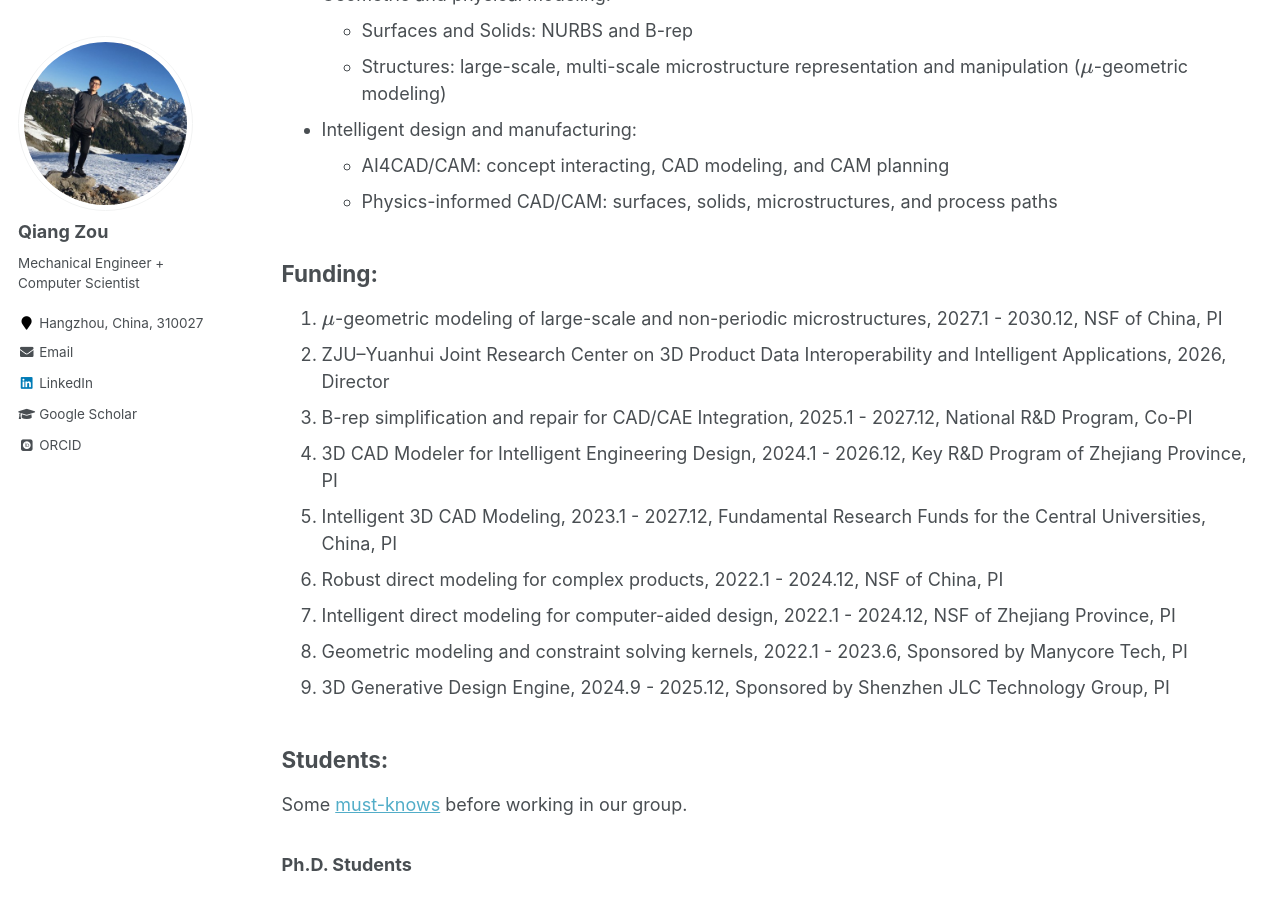
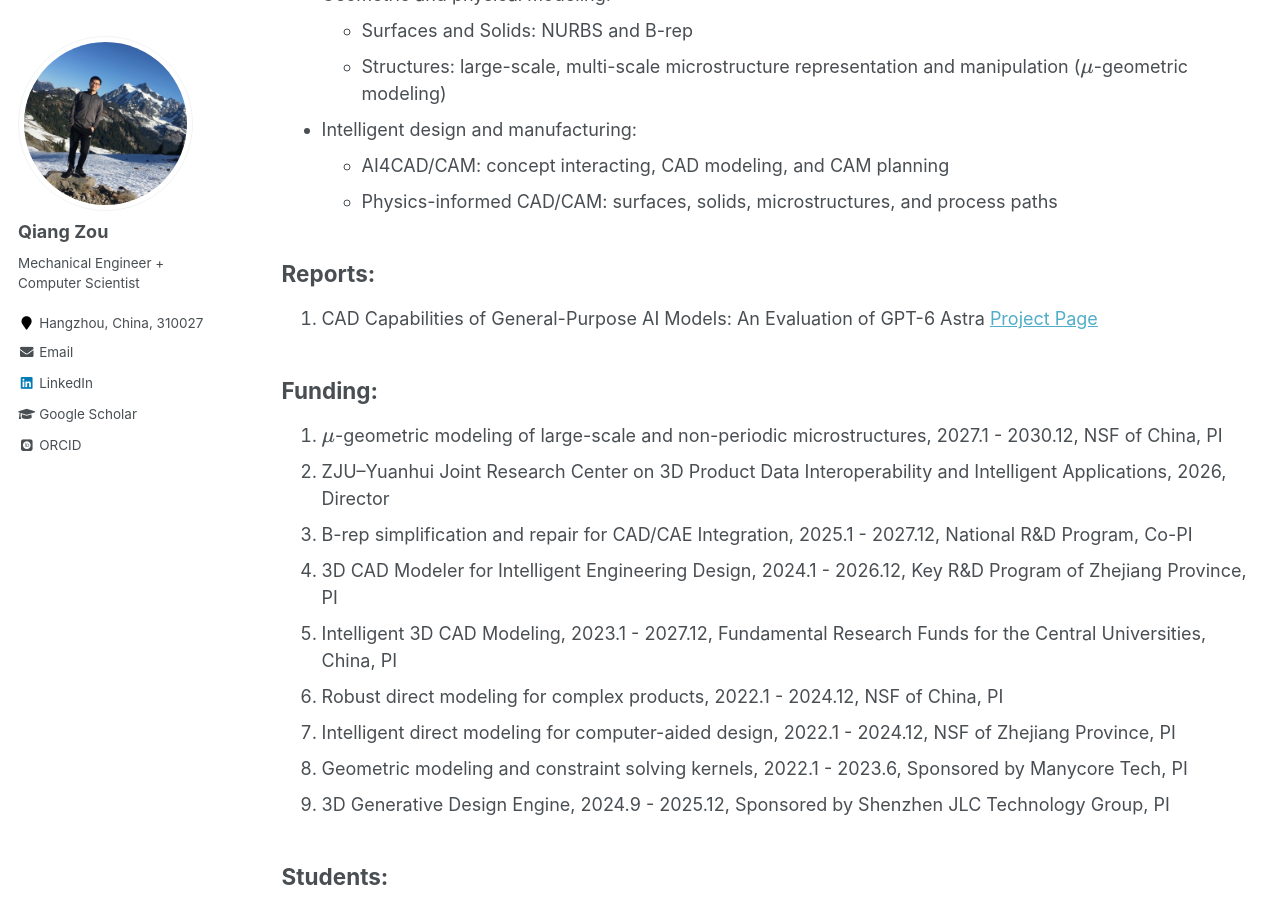
Before and after one commit to Qiang-Zou/Qiang-Zou.github.io, a Jekyll site: the page built from _pages/group.md, in a window 1280 px wide and 900 px high, scrolled down 392 px. Built offline with Jekyll 4.4.1, drawn with Linux system fonts in a browser that asks for light colours; some web fonts are replaced; formulas are drawn with MathJax 3.

Commit message:
Update group.md

```diff
--- a/_pages/group.md
+++ b/_pages/group.md
@@ -25,6 +25,9 @@ In the short term, we are working on the following "concept-shape-process" probl
 * Intelligent design and manufacturing:
   - AI4CAD/CAM: concept interacting, CAD modeling, and CAM planning
   - Physics-informed CAD/CAM: surfaces, solids, microstructures, and process paths
+
+## Reports:
+1. CAD Capabilities of General-Purpose AI Models: An Evaluation of GPT-6 Astra [Project Page](/projects/cad-report/)
 
 ## Funding:
 1. $\mu$-geometric modeling of large-scale and non-periodic microstructures, 2027.1 - 2030.12, NSF of China, PI
```
